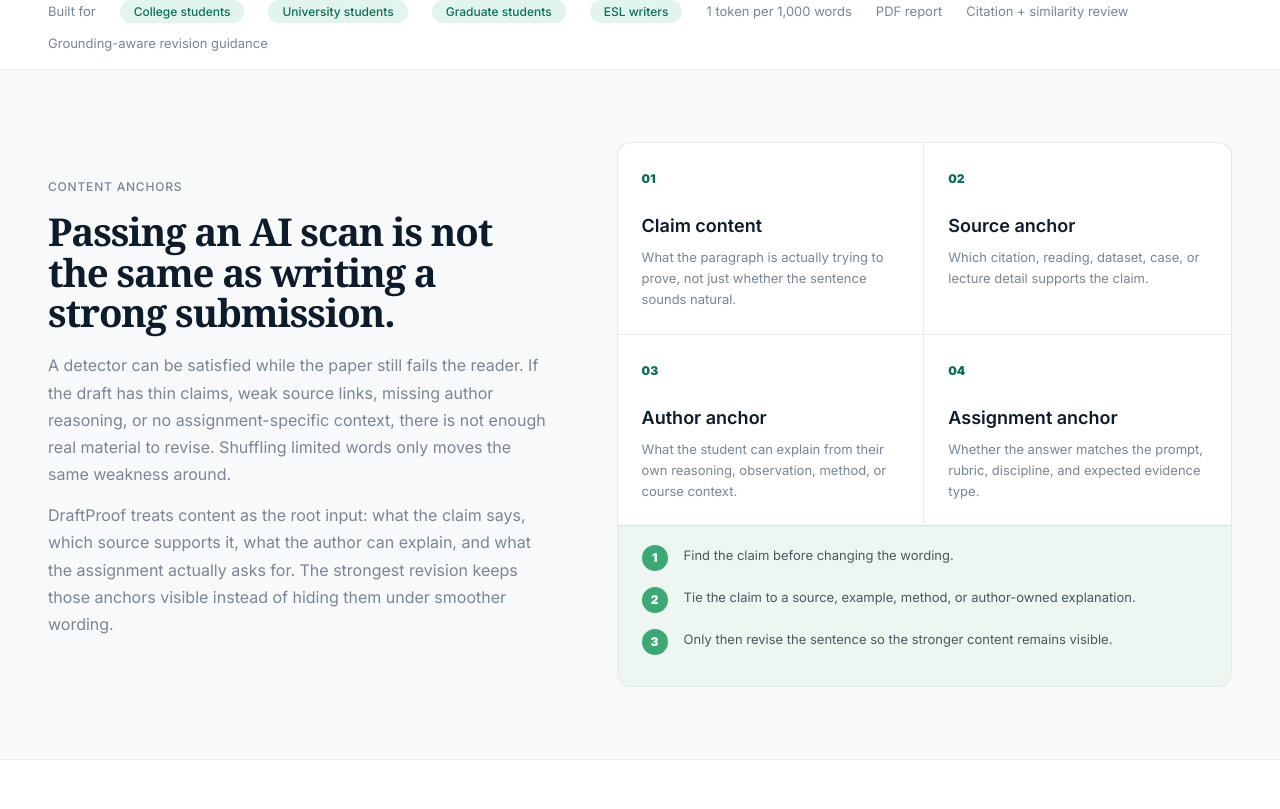
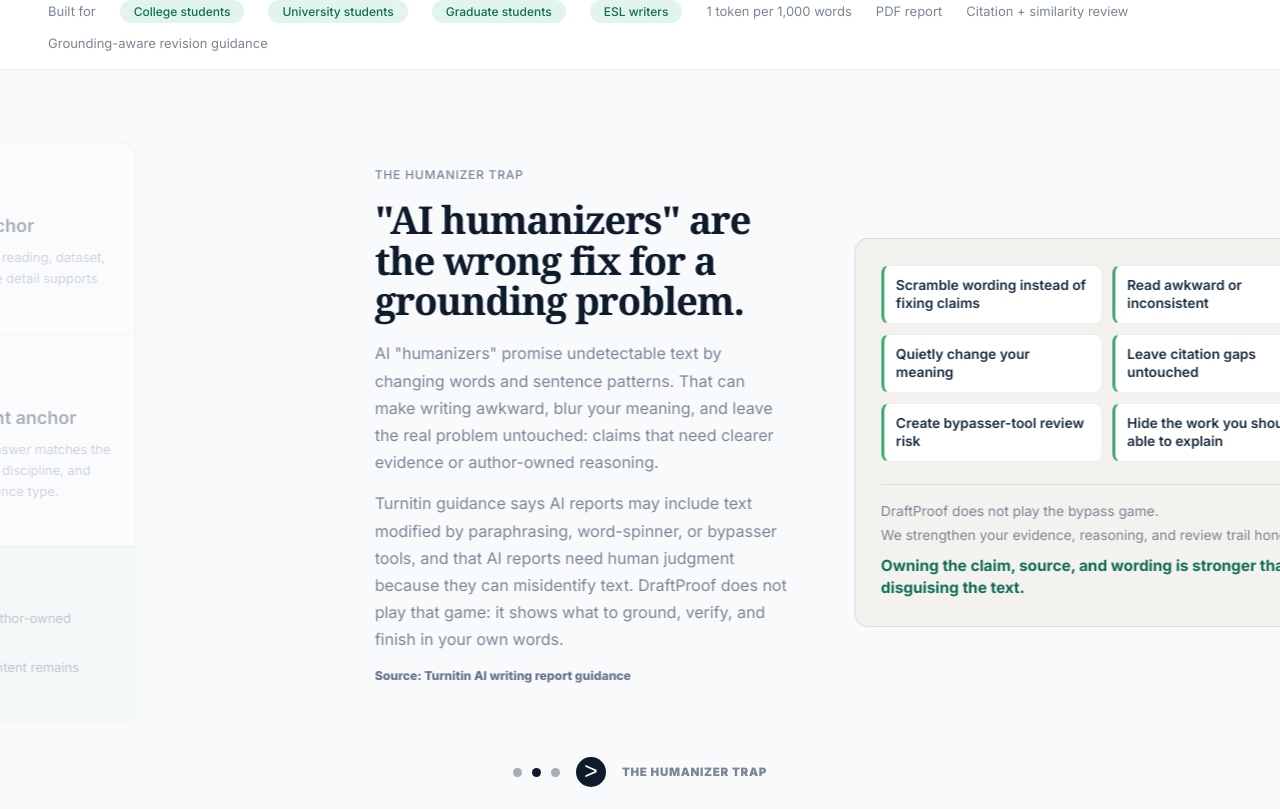
Before and after one commit to kianwoon/draftproof-services, a React (Vite) app in the folder draftproof-frontend/: page / in a window 1280 px wide. Shown: the part 911-1720 px from the top of the page. Built offline with nearby package versions, Linux system fonts and the light colour scheme; no server answers.

Commit message:
Add landing content carousel

```diff
--- a/draftproof-frontend/src/i18n/en/landing.js
+++ b/draftproof-frontend/src/i18n/en/landing.js
@@ -31,6 +31,9 @@ export const landing = {
   "pdfReport": "PDF report",
   "citationGrounding": "Citation + similarity review",
   "contentAwareRewrite": "Grounding-aware revision guidance",
+  "contentCarouselLabel": "DraftProof grounding and AI-risk context",
+  "contentCarouselTabsLabel": "Grounding context sections",
+  "contentCarouselNext": "Show next grounding context section",
   "humanWrittenEyebrow": "AI-like signals",
   "humanWrittenTitle": "Human-written work can still look AI-generated.",
   "humanWrittenBody1": "AI writing reports do not know who wrote every sentence. They analyse writing patterns: predictability, sentence rhythm, generic phrasing, over-smooth revision, weak grounding, and other signals that may resemble AI-generated text.",
--- a/draftproof-frontend/src/i18n/zh/landing.js
+++ b/draftproof-frontend/src/i18n/zh/landing.js
@@ -31,6 +31,9 @@ export const landing = {
   "pdfReport": "PDF 报告",
   "citationGrounding": "引用 + 相似度审阅",
   "contentAwareRewrite": "依据感知修改建议",
+  "contentCarouselLabel": "DraftProof 依据支撑与 AI 风险背景",
+  "contentCarouselTabsLabel": "依据背景分区",
+  "contentCarouselNext": "显示下一个依据背景分区",
   "humanWrittenEyebrow": "类似 AI 的信号",
   "humanWrittenTitle": "人类亲自写的内容，也可能看起来像 AI 生成。",
   "humanWrittenBody1": "AI 写作报告并不知道每一句是谁写的。它分析的是写作模式：可预测性、句子节奏、泛化表达、过度平滑的修改、依据支撑薄弱，以及其他可能类似 AI 生成文本的信号。",
--- a/draftproof-frontend/src/pages/Landing.jsx
+++ b/draftproof-frontend/src/pages/Landing.jsx
@@ -87,86 +87,12 @@ export default function Landing() {
         </div>
       </section>
 
-      <section className="landing-section anchor-section">
-        <div className="section-inner anchor-layout">
-          <div className="anchor-copy">
-            <p className="eyebrow">{t('landing.anchorEyebrow')}</p>
-            <h2>{t('landing.anchorTitle')}</h2>
-            <p>{t('landing.anchorBody1')}</p>
-            <p>{t('landing.anchorBody2')}</p>
-          </div>
-
-          <div className="anchor-panel" aria-label={t('landing.anchorCardsLabel')}>
-            <div className="anchor-card-grid">
-              {anchorCards.map((card) => (
-                <article className="anchor-card" key={card.title}>
-                  <span>{card.label}</span>
-                  <h3>{card.title}</h3>
-                  <p>{card.body}</p>
-                </article>
-              ))}
-            </div>
-            <ol className="anchor-workflow" aria-label={t('landing.anchorWorkflowLabel')}>
-              {anchorWorkflow.map((item) => (
-                <li key={item}>{item}</li>
-              ))}
-            </ol>
-          </div>
-        </div>
-      </section>
-
-      <section className="landing-section human-written-section">
-        <div className="section-inner human-written-layout">
-          <div>
-            <p className="eyebrow">{t('landing.humanizerEyebrow')}</p>
-            <h2>{t('landing.humanizerTitle')}</h2>
-            <p>{t('landing.humanizerBody1')}</p>
-            <p>{t('landing.humanizerBody2')}</p>
-            <p className="sample-reference-note">
-              <a href={t('landing.humanizerSourceUrl')} target="_blank" rel="noopener noreferrer">
-                {t('landing.humanizerSourceLabel')}
-              </a>
-            </p>
-          </div>
-
-          <div className="human-written-panel">
-            <ul className="signal-list" aria-label={t('landing.humanizerSignalsLabel')}>
-              {humanizerSignals.map((signal) => (
-                <li key={signal}>{signal}</li>
-              ))}
-            </ul>
-            <div className="human-written-guardrails">
-              <span>{t('landing.humanizerGuardrail1')}</span>
-              <span>{t('landing.humanizerGuardrail2')}</span>
-              <strong>{t('landing.humanizerPunch')}</strong>
-            </div>
-          </div>
-        </div>
-      </section>
-
-      <section className="landing-section human-written-section">
-        <div className="section-inner human-written-layout">
-          <div>
-            <p className="eyebrow">{t('landing.humanWrittenEyebrow')}</p>
-            <h2>{t('landing.humanWrittenTitle')}</h2>
-            <p>{t('landing.humanWrittenBody1')}</p>
-            <p>{t('landing.humanWrittenBody2')}</p>
-          </div>
-
-          <div className="human-written-panel">
-            <ul className="signal-list" aria-label={t('landing.humanWrittenSignalsLabel')}>
-              {humanWrittenSignals.map((signal) => (
-                <li key={signal}>{signal}</li>
-              ))}
-            </ul>
-            <div className="human-written-guardrails">
-              <span>{t('landing.humanWrittenGuardrail1')}</span>
-              <span>{t('landing.humanWrittenGuardrail2')}</span>
-              <strong>{t('landing.humanWrittenPunch')}</strong>
-            </div>
-          </div>
-        </div>
-      </section>
+      <ContentRiskCarousel
+        anchorCards={anchorCards}
+        anchorWorkflow={anchorWorkflow}
+        humanizerSignals={humanizerSignals}
+        humanWrittenSignals={humanWrittenSignals}
+      />
 
       <section id="report" className="landing-section sample-report-section">
         <div className="section-inner sample-report-layout">
@@ -329,6 +255,176 @@ export default function Landing() {
         </div>
       </footer>
     </main>
+  );
+}
+
+function ContentRiskCarousel({ anchorCards, anchorWorkflow, humanizerSignals, humanWrittenSignals }) {
+  const { t } = useTranslation();
+  const [activeSlide, setActiveSlide] = useState(0);
+  const [isPaused, setIsPaused] = useState(false);
+  const slides = useMemo(() => ([
+    {
+      id: 'content-anchors',
+      eyebrow: t('landing.anchorEyebrow'),
+      title: t('landing.anchorTitle'),
+      body: [t('landing.anchorBody1'), t('landing.anchorBody2')],
+      renderPanel: () => (
+        <div className="anchor-panel" aria-label={t('landing.anchorCardsLabel')}>
+          <div className="anchor-card-grid">
+            {anchorCards.map((card) => (
+              <article className="anchor-card" key={card.title}>
+                <span>{card.label}</span>
+                <h3>{card.title}</h3>
+                <p>{card.body}</p>
+              </article>
+            ))}
+          </div>
+          <ol className="anchor-workflow" aria-label={t('landing.anchorWorkflowLabel')}>
+            {anchorWorkflow.map((item) => (
+              <li key={item}>{item}</li>
+            ))}
+          </ol>
+        </div>
+      ),
+    },
+    {
+      id: 'humanizer-trap',
+      eyebrow: t('landing.humanizerEyebrow'),
+      title: t('landing.humanizerTitle'),
+      body: [t('landing.humanizerBody1'), t('landing.humanizerBody2')],
+      sourceLabel: t('landing.humanizerSourceLabel'),
+      sourceUrl: t('landing.humanizerSourceUrl'),
+      renderPanel: () => (
+        <SignalPanel
+          label={t('landing.humanizerSignalsLabel')}
+          signals={humanizerSignals}
+          guardrails={[
+            t('landing.humanizerGuardrail1'),
+            t('landing.humanizerGuardrail2'),
+          ]}
+          punch={t('landing.humanizerPunch')}
+        />
+      ),
+    },
+    {
+      id: 'ai-like-signals',
+      eyebrow: t('landing.humanWrittenEyebrow'),
+      title: t('landing.humanWrittenTitle'),
+      body: [t('landing.humanWrittenBody1'), t('landing.humanWrittenBody2')],
+      renderPanel: () => (
+        <SignalPanel
+          label={t('landing.humanWrittenSignalsLabel')}
+          signals={humanWrittenSignals}
+          guardrails={[
+            t('landing.humanWrittenGuardrail1'),
+            t('landing.humanWrittenGuardrail2'),
+          ]}
+          punch={t('landing.humanWrittenPunch')}
+        />
+      ),
+    },
+  ]), [anchorCards, anchorWorkflow, humanizerSignals, humanWrittenSignals, t]);
+  const activeContentSlide = slides[activeSlide] || slides[0];
+
+  useEffect(() => {
+    if (isPaused || slides.length < 2) return undefined;
+    if (window.matchMedia?.('(prefers-reduced-motion: reduce)').matches) return undefined;
+
+    const timer = window.setTimeout(() => {
+      setActiveSlide((current) => (current + 1) % slides.length);
+    }, 6500);
+
+    return () => window.clearTimeout(timer);
+  }, [activeSlide, isPaused, slides.length]);
+
+  const goToSlide = (index) => {
+    setActiveSlide(index);
+    setIsPaused(true);
+  };
+
+  const goToNextSlide = () => {
+    setActiveSlide((current) => (current + 1) % slides.length);
+    setIsPaused(true);
+  };
+
+  return (
+    <section
+      className="landing-section content-carousel-section"
+      aria-label={t('landing.contentCarouselLabel')}
+      onMouseEnter={() => setIsPaused(true)}
+      onMouseLeave={() => setIsPaused(false)}
+      onFocusCapture={() => setIsPaused(true)}
+    >
+      <div className="content-carousel-track" style={{ '--active-slide': activeSlide }}>
+        {slides.map((slide, index) => (
+          <article
+            className={`section-inner content-carousel-slide${activeSlide === index ? ' is-active' : ''}`}
+            key={slide.id}
+            aria-hidden={activeSlide !== index}
+            inert={activeSlide !== index ? '' : undefined}
+          >
+            <div className="content-carousel-copy">
+              <p className="eyebrow">{slide.eyebrow}</p>
+              <h2>{slide.title}</h2>
+              {slide.body.map((paragraph) => (
+                <p key={paragraph}>{paragraph}</p>
+              ))}
+              {slide.sourceUrl && (
+                <p className="sample-reference-note">
+                  <a href={slide.sourceUrl} target="_blank" rel="noopener noreferrer">
+                    {slide.sourceLabel}
+                  </a>
+                </p>
+              )}
+            </div>
+            {slide.renderPanel()}
+          </article>
+        ))}
+      </div>
+
+      <div className="content-carousel-controls section-inner">
+        <div className="content-carousel-dots" role="tablist" aria-label={t('landing.contentCarouselTabsLabel')}>
+          {slides.map((slide, index) => (
+            <button
+              type="button"
+              key={slide.id}
+              role="tab"
+              aria-selected={activeSlide === index}
+              aria-label={slide.eyebrow}
+              className={activeSlide === index ? 'is-active' : ''}
+              onClick={() => goToSlide(index)}
+            />
+          ))}
+        </div>
+        <button
+          type="button"
+          className="content-carousel-next"
+          aria-label={t('landing.contentCarouselNext')}
+          onClick={goToNextSlide}
+        >
+          <span aria-hidden="true">&gt;</span>
+        </button>
+        <span className="content-carousel-status">{activeContentSlide.eyebrow}</span>
+      </div>
+    </section>
+  );
+}
+
+function SignalPanel({ label, signals, guardrails, punch }) {
+  return (
+    <div className="human-written-panel">
+      <ul className="signal-list" aria-label={label}>
+        {signals.map((signal) => (
+          <li key={signal}>{signal}</li>
+        ))}
+      </ul>
+      <div className="human-written-guardrails">
+        {guardrails.map((guardrail) => (
+          <span key={guardrail}>{guardrail}</span>
+        ))}
+        <strong>{punch}</strong>
+      </div>
+    </div>
   );
 }
 
--- a/draftproof-frontend/src/styles/site-master/02-landing-hero.css
+++ b/draftproof-frontend/src/styles/site-master/02-landing-hero.css
@@ -80,6 +80,7 @@
 
 .landing-page {
   background: var(--surface-soft);
+  overflow-x: hidden;
 }
 
 .landing-hero {
@@ -410,6 +411,19 @@
   font-weight: 500;
 }
 
+@media (max-width: 640px) {
+  .landing-hero h1 {
+    max-width: 100%;
+    font-size: clamp(2.3rem, 11vw, 2.85rem);
+    line-height: 1.08;
+    overflow-wrap: anywhere;
+  }
+  .landing-hero .lead,
+  .landing-hero .trust-note {
+    overflow-wrap: anywhere;
+  }
+}
+
 .sample-report-section {
   background:
     linear-gradient(180deg, #f8fafc 0%, #eef7f4 100%);
--- a/draftproof-frontend/src/styles/site-master/03-landing-sections.css
+++ b/draftproof-frontend/src/styles/site-master/03-landing-sections.css
@@ -643,23 +643,47 @@
   line-height: 1.62;
 }
 
-.human-written-section {
-  background: var(--surface);
+.content-carousel-section {
+  --content-slide-w: min(var(--max-w), 82vw);
+  --content-slide-gap: 24px;
+  position: relative;
+  overflow: hidden;
+  padding-inline: 0;
+  background: #f8fafc;
   border-bottom: .5px solid rgba(13, 27, 42, .06);
 }
 
-.human-written-layout {
-  display: grid;
-  grid-template-columns: minmax(0, .95fr) minmax(340px, .72fr);
-  gap: clamp(28px, 5vw, 72px);
-  align-items: center;
+.content-carousel-track {
+  display: flex;
+  gap: var(--content-slide-gap);
+  width: max-content;
+  padding-left: calc((100vw - var(--content-slide-w)) / 2);
+  transform: translateX(calc(var(--active-slide) * (var(--content-slide-w) + var(--content-slide-gap)) * -1));
+  transition: transform 640ms cubic-bezier(.22, 1, .36, 1);
+  will-change: transform;
 }
 
-.human-written-layout h2 {
+.content-carousel-slide {
+  display: grid;
+  flex: 0 0 var(--content-slide-w);
+  grid-template-columns: minmax(0, .82fr) minmax(420px, 1fr);
+  gap: clamp(30px, 5vw, 76px);
+  align-items: center;
+  min-height: 468px;
+  padding: 0 clamp(18px, 3vw, 32px);
+  opacity: .32;
+  transition: opacity 320ms ease;
+}
+
+.content-carousel-slide.is-active {
+  opacity: 1;
+}
+
+.content-carousel-copy h2 {
   margin-bottom: 20px;
 }
 
-.human-written-layout p {
+.content-carousel-copy p {
   max-width: 700px;
   margin-bottom: 14px;
 }
@@ -713,27 +737,6 @@
   color: var(--green-dark);
   font-size: .96rem;
   line-height: 1.45;
-}
-
-.anchor-section {
-  background: #f8fafc;
-  border-bottom: .5px solid rgba(13, 27, 42, .06);
-}
-
-.anchor-layout {
-  display: grid;
-  grid-template-columns: minmax(0, .82fr) minmax(420px, 1fr);
-  gap: clamp(30px, 5vw, 76px);
-  align-items: center;
-}
-
-.anchor-copy h2 {
-  margin-bottom: 20px;
-}
-
-.anchor-copy p {
-  max-width: 690px;
-  margin-bottom: 14px;
 }
 
 .anchor-panel {
@@ -823,6 +826,62 @@
   color: #fff;
   font-size: 12px;
   font-weight: 850;
+}
+
+.content-carousel-controls {
+  display: flex;
+  align-items: center;
+  justify-content: center;
+  min-height: 44px;
+  gap: 16px;
+  margin-top: 28px;
+}
+
+.content-carousel-dots {
+  display: flex;
+  align-items: center;
+  gap: 10px;
+}
+
+.content-carousel-dots button {
+  width: 9px;
+  height: 9px;
+  padding: 0;
+  border: 0;
+  border-radius: 50%;
+  background: rgba(13, 27, 42, .34);
+  cursor: pointer;
+}
+
+.content-carousel-dots button.is-active {
+  background: var(--ink);
+}
+
+.content-carousel-next {
+  display: grid;
+  place-items: center;
+  width: 30px;
+  height: 30px;
+  padding: 0;
+  border: 0;
+  border-radius: 50%;
+  color: #fff;
+  background: var(--ink);
+  cursor: pointer;
+}
+
+.content-carousel-next span {
+  transform: translateY(-1px);
+  font-size: 23px;
+  line-height: 1;
+}
+
+.content-carousel-status {
+  color: var(--muted);
+  font-size: .72rem;
+  font-weight: 850;
+  letter-spacing: .7px;
+  text-transform: uppercase;
 }
 
 .why-card-grid {
@@ -1177,12 +1236,18 @@
   .landing-hero-grid,
   .why-card-grid,
   .help-heading,
-  .human-written-layout,
-  .anchor-layout,
   .strategy-heading,
   .sample-report-layout,
   .belief-row-grid {
     grid-template-columns: 1fr;
+  }
+  .content-carousel-section {
+    --content-slide-w: min(var(--max-w), 88vw);
+  }
+  .content-carousel-slide {
+    grid-template-columns: 1fr;
+    align-items: flex-start;
+    min-height: 0;
   }
   .sample-report-copy {
     max-width: 680px;
@@ -1304,6 +1369,37 @@
   .sample-report-section {
     padding-inline: 16px;
   }
+  .content-carousel-section {
+    --content-slide-w: 100vw;
+    --content-slide-gap: 0px;
+    padding-block: 54px;
+  }
+  .content-carousel-track {
+    padding-left: 0;
+  }
+  .content-carousel-slide {
+    padding-inline: 16px;
+  }
+  .content-carousel-copy h2 {
+    max-width: 100%;
+    font-size: clamp(1.85rem, 8vw, 2.25rem);
+  }
+  .content-carousel-copy p,
+  .anchor-card p,
+  .anchor-workflow li {
+    overflow-wrap: anywhere;
+  }
+  .anchor-panel,
+  .human-written-panel {
+    min-width: 0;
+  }
+  .content-carousel-controls {
+    justify-content: flex-start;
+    padding-inline: 16px;
+  }
+  .content-carousel-status {
+    display: none;
+  }
   .sample-report-layout {
     gap: 26px;
   }
```
